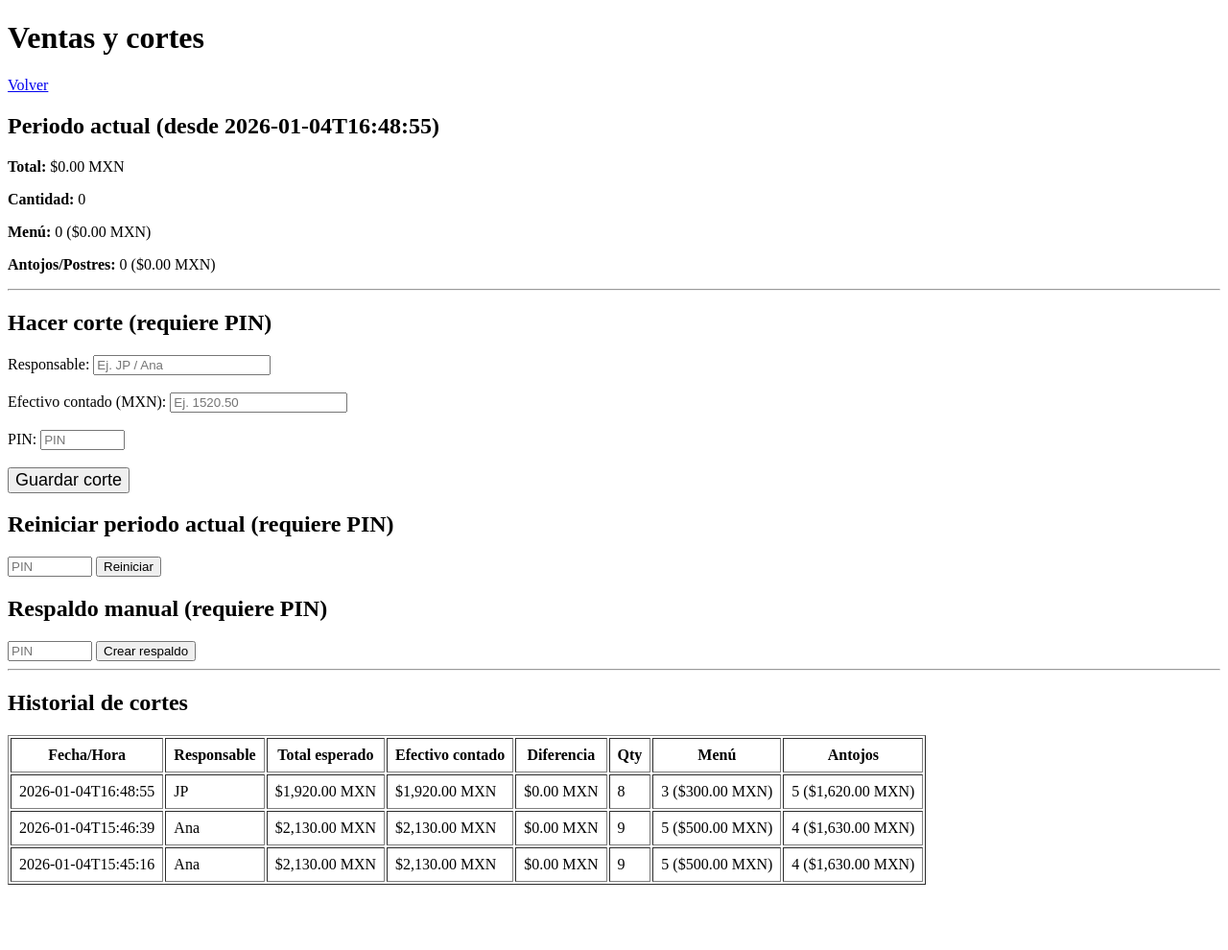
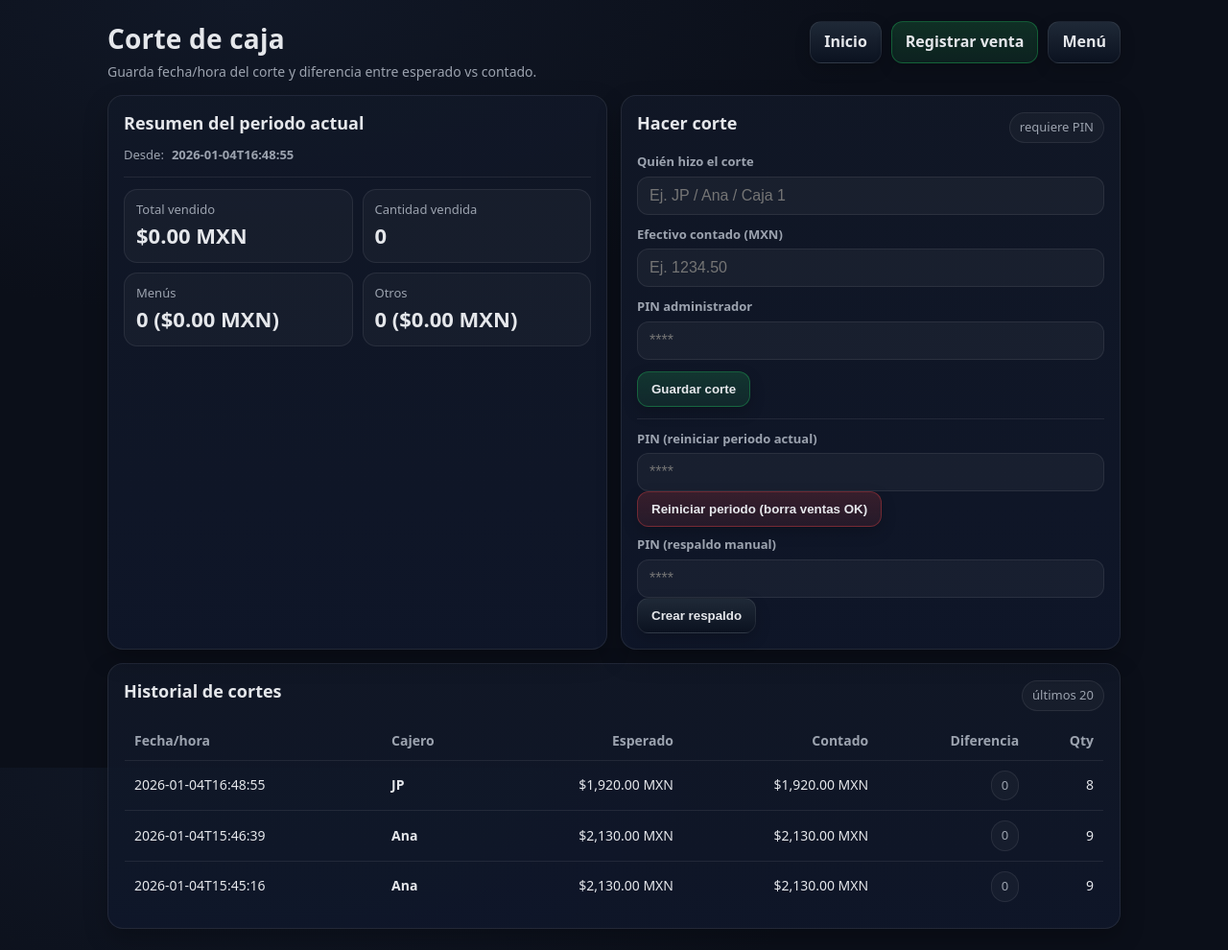
Before and after one commit to ing-civil/foodbiz, a Flask app: page /sales in a window 1280 px wide. Shown: the whole page at 96% size. Before the commit the page ends 922 px from the top, so only its background shows below. Run offline with Flask 3, Linux system fonts and the light colour scheme; data comes from the database, SQL or seed files in the repository.

Commit message:
UI bonita: menu + devoluciones + corte de caja

```diff
--- a/templates/sales.html
+++ b/templates/sales.html
@@ -1,85 +1,155 @@
 <!doctype html>
 <html lang="es">
-<head><meta charset="utf-8"><title>Ventas y cortes</title></head>
+<head>
+  <meta charset="utf-8">
+  <meta name="viewport" content="width=device-width,initial-scale=1">
+  <title>Cortes</title>
+  <link rel="stylesheet" href="{{ url_for('static', filename='style.css') }}">
+</head>
 <body>
-  <h1>Ventas y cortes</h1>
-  <p><a href="/">Volver</a></p>
+  <div class="container">
 
-  <h2>Periodo actual (desde {{ last_cut }})</h2>
-  <p><strong>Total:</strong> {{ totals.total_cents|pesos }}</p>
-  <p><strong>Cantidad:</strong> {{ totals.total_qty }}</p>
-  <p><strong>Menú:</strong> {{ totals.menu_qty }} ({{ totals.menu_cents|pesos }})</p>
-  <p><strong>Antojos/Postres:</strong> {{ totals.other_qty }} ({{ totals.other_cents|pesos }})</p>
+    <div class="header">
+      <div>
+        <h1 class="h-title">Corte de caja</h1>
+        <p class="h-sub">Guarda fecha/hora del corte y diferencia entre esperado vs contado.</p>
+      </div>
+      <div class="nav">
+        <a class="btn" href="{{ url_for('index') }}">Inicio</a>
+        <a class="btn primary" href="{{ url_for('new_order') }}">Registrar venta</a>
+        <a class="btn" href="{{ url_for('menu') }}">Menú</a>
+      </div>
+    </div>
 
-  <hr>
+    {% with messages = get_flashed_messages(with_categories=true) %}
+      {% if messages %}
+        {% for cat, msg in messages %}
+          <div class="flash {{ cat }}">
+            <span class="tag">{{ cat|upper }}</span>{{ msg }}
+          </div>
+        {% endfor %}
+      {% endif %}
+    {% endwith %}
 
-  <h2>Hacer corte (requiere PIN)</h2>
-  <form method="post" action="/cuts/new">
-    <label>Responsable:</label>
-    <input name="cashier" placeholder="Ej. JP / Ana" required>
-    <br><br>
-    <label>Efectivo contado (MXN):</label>
-    <input name="counted" placeholder="Ej. 1520.50" required>
-    <br><br>
-    <label>PIN:</label>
-    <input name="pin" placeholder="PIN" style="width:80px;" required>
-    <br><br>
-    <button type="submit" style="font-size:18px;">Guardar corte</button>
+    <div class="grid two">
+
+      <div class="card">
+        <h2>Resumen del periodo actual</h2>
+        <div class="badge">Desde: <b>{{ last_cut }}</b></div>
+        <div class="hr"></div>
+
+        <div class="kpis">
+          <div class="kpi">
+            <div class="label">Total vendido</div>
+            <div class="value">{{ totals.total_cents|pesos }}</div>
+          </div>
+          <div class="kpi">
+            <div class="label">Cantidad vendida</div>
+            <div class="value">{{ totals.total_qty }}</div>
+          </div>
+          <div class="kpi">
+            <div class="label">Menús</div>
+            <div class="value">{{ totals.menu_qty }} ({{ totals.menu_cents|pesos }})</div>
+          </div>
+          <div class="kpi">
+            <div class="label">Otros</div>
+            <div class="value">{{ totals.other_qty }} ({{ totals.other_cents|pesos }})</div>
+          </div>
+        </div>
+      </div>
+
+      <div class="card">
+        <div class="section-title">
+          <h2>Hacer corte</h2>
+          <span class="pill">requiere PIN</span>
+        </div>
+
+        <form class="form" method="post" action="{{ url_for('make_cut') }}">
+          <div class="field">
+            <label>Quién hizo el corte</label>
+            <input name="cashier" placeholder="Ej. JP / Ana / Caja 1" required>
+          </div>
+
+          <div class="field">
+            <label>Efectivo contado (MXN)</label>
+            <input name="counted" placeholder="Ej. 1234.50" required>
+          </div>
+
+          <div class="field">
+            <label>PIN administrador</label>
+            <input name="pin" type="password" placeholder="****" required>
+          </div>
+
+          <div class="nav">
+            <button class="btn primary" type="submit">Guardar corte</button>
+          </div>
         </form>
 
-  <h2>Reiniciar periodo actual (requiere PIN)</h2>
-  <form method="post" action="/reset" onsubmit="return confirm('Esto borra ventas del periodo actual. ¿Seguro?');">
-    <input name="pin" placeholder="PIN" style="width:80px;" required>
-    <button type="submit">Reiniciar</button>
+        <div class="hr"></div>
+
+        <div class="grid" style="gap:10px;">
+          <form method="post" action="{{ url_for('reset_period') }}">
+            <div class="field">
+              <label>PIN (reiniciar periodo actual)</label>
+              <input name="pin" type="password" placeholder="****" required>
+            </div>
+            <button class="btn danger" type="submit">Reiniciar periodo (borra ventas OK)</button>
           </form>
 
-  <h2>Respaldo manual (requiere PIN)</h2>
-  <form method="post" action="/backup">
-    <input name="pin" placeholder="PIN" style="width:80px;" required>
-    <button type="submit">Crear respaldo</button>
+          <form method="post" action="{{ url_for('manual_backup') }}">
+            <div class="field">
+              <label>PIN (respaldo manual)</label>
+              <input name="pin" type="password" placeholder="****" required>
+            </div>
+            <button class="btn" type="submit">Crear respaldo</button>
           </form>
+        </div>
+      </div>
 
-  <hr>
+    </div>
 
+    <div class="card" style="margin-top:14px;">
+      <div class="section-title">
         <h2>Historial de cortes</h2>
-  {% if cuts|length == 0 %}
-    <p>No hay cortes aún.</p>
-  {% else %}
-    <table border="1" cellpadding="8">
+        <span class="pill">últimos 20</span>
+      </div>
+
+      <table class="table">
+        <thead>
           <tr>
-        <th>Fecha/Hora</th>
-        <th>Responsable</th>
-        <th>Total esperado</th>
-        <th>Efectivo contado</th>
-        <th>Diferencia</th>
-        <th>Qty</th>
-        <th>Menú</th>
-        <th>Antojos</th>
+            <th>Fecha/hora</th>
+            <th>Cajero</th>
+            <th style="text-align:right;">Esperado</th>
+            <th style="text-align:right;">Contado</th>
+            <th style="text-align:right;">Diferencia</th>
+            <th style="text-align:right;">Qty</th>
           </tr>
+        </thead>
+        <tbody>
           {% for c in cuts %}
           <tr>
             <td>{{ c.cut_at }}</td>
-        <td>{{ c.cashier }}</td>
-        <td>{{ c.expected_cents|pesos }}</td>
-        <td>{{ c.counted_cents|pesos }}</td>
-        <td>{{ c.diff_cents|pesos }}</td>
-        <td>{{ c.total_qty }}</td>
-        <td>{{ c.menu_qty }} ({{ c.menu_cents|pesos }})</td>
-        <td>{{ c.other_qty }} ({{ c.other_cents|pesos }})</td>
+            <td><b>{{ c.cashier }}</b></td>
+            <td style="text-align:right;">{{ c.expected_cents|pesos }}</td>
+            <td style="text-align:right;">{{ c.counted_cents|pesos }}</td>
+            <td style="text-align:right;">
+              {% if c.diff_cents < 0 %}
+                <span class="pill" style="border-color:rgba(239,68,68,.35);">-{{ (-c.diff_cents)|pesos }}</span>
+              {% elif c.diff_cents > 0 %}
+                <span class="pill" style="border-color:rgba(34,197,94,.35);">+{{ c.diff_cents|pesos }}</span>
+              {% else %}
+                <span class="pill">0</span>
+              {% endif %}
+            </td>
+            <td style="text-align:right;">{{ c.total_qty }}</td>
           </tr>
+          {% else %}
+          <tr><td colspan="6" class="muted">Aún no hay cortes guardados.</td></tr>
           {% endfor %}
+        </tbody>
       </table>
-  {% endif %}
+    </div>
 
-  {% with messages = get_flashed_messages(with_categories=true) %}
-    {% if messages %}
-      <hr>
-      <ul>
-        {% for cat, msg in messages %}
-          <li><strong>{{ cat }}:</strong> {{ msg }}</li>
-        {% endfor %}
-      </ul>
-    {% endif %}
-  {% endwith %}
+  </div>
 </body>
 </html>
```
Also changed, not shown: templates/index.html (+46 -7 lines), templates/menu.html (+91 -48 lines). Lines whose indentation alone changed are shown as unchanged.
